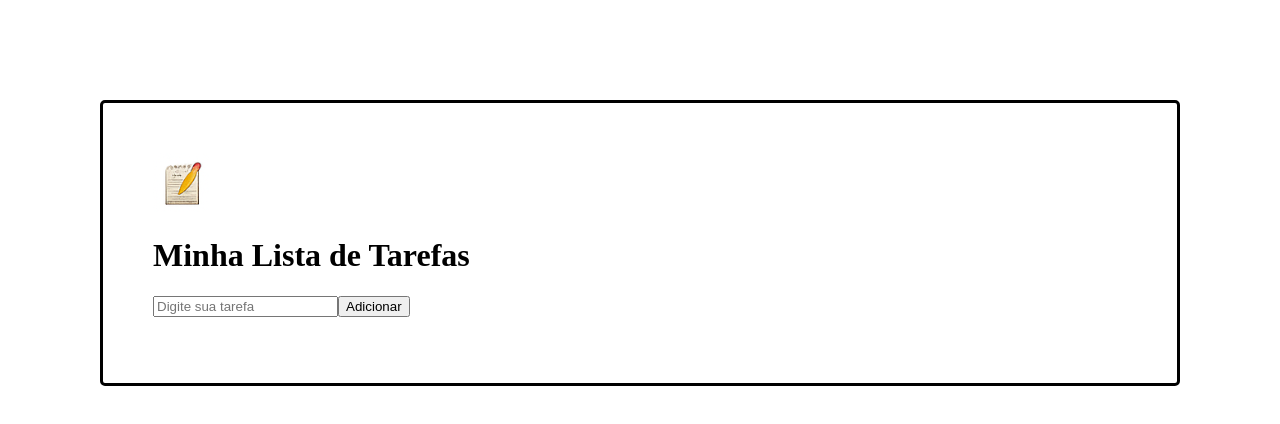
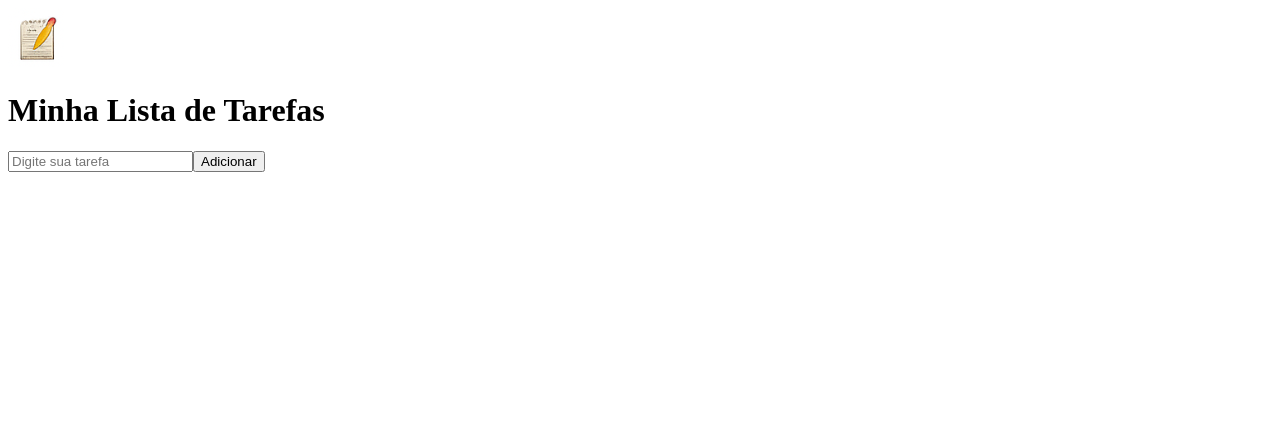
Before and after one commit to LissaaMM/PORJETO-LISTA-DE-TAREFAS, a React (Vite) app: page / in a window 1280 px wide. Shown: the top 424 px of the page. Built offline with nearby package versions, Linux system fonts and the light colour scheme.

Commit message:
Update index.css

```diff
--- a/src/index.css
+++ b/src/index.css
@@ -1,14 +1,11 @@
-body{
-    display:block;
-    border:solid;
-    color: black;
-    border-radius:5px;
-    margin:100px;
-    padding:50px;
-}
-img{
-    align-items: left
-}
-h1{
+.body{
+    box-sizing: border-box;
+    padding: 0;
+    margin: 0;
+    font-family: sans-serif;
+    width: 100vw;
+    height: 80vh;
+    display: flex;
+    justify-content: center;
     align-items: center;
 }
```
